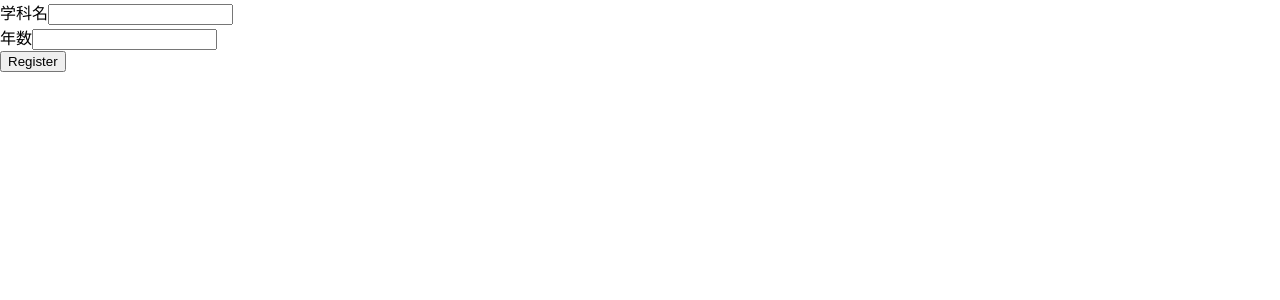
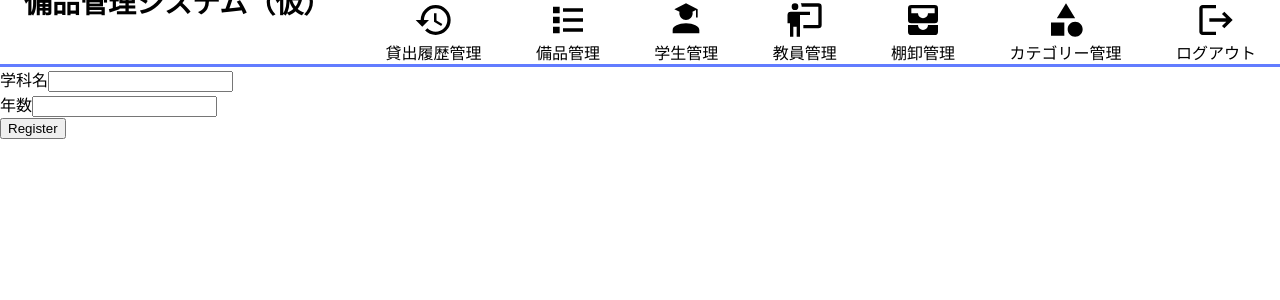
Before and after one commit to takumiTakahata/equipment_management_system, a React (Create React App) app in the folder app/: page /department_register in a window 1280 px wide. Before the commit this address had no page. Shown: the top 300 px of the page. Built offline with nearby package versions, Linux system fonts and the light colour scheme.

Commit message:
Header追加

```diff
--- a/app/src/components/department_register.tsx
+++ b/app/src/components/department_register.tsx
@@ -1,4 +1,5 @@
 import React, { useState } from "react";
+import Header from "./header";
 
 function DepartmentRegister() {
   const [departmentName, setDepartmentName] = useState("");
@@ -43,6 +44,7 @@ function DepartmentRegister() {
 
   return (
     <div>
+      <Header />
       <form onSubmit={handleSubmit}>
         <div>
           <label htmlFor="department_name">学科名</label>
```
